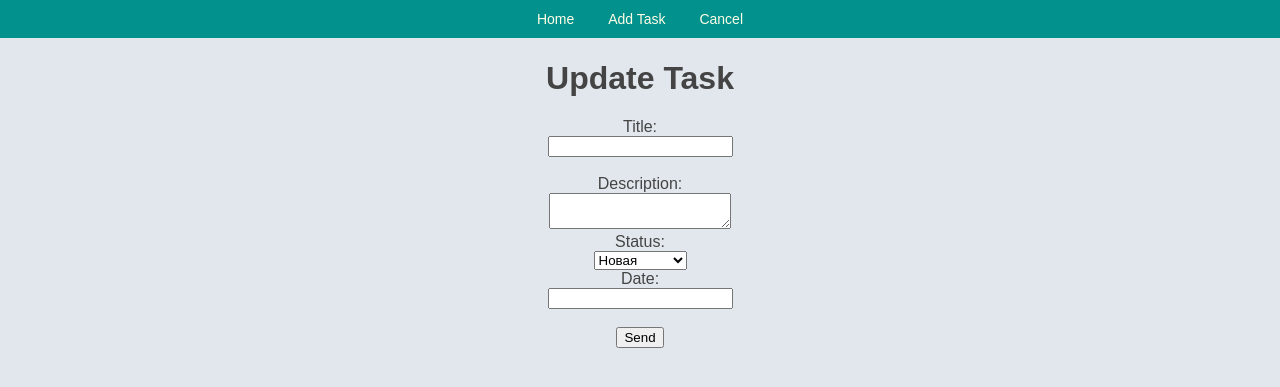
After one commit to Beknasar/python_group_6_homework_47_Ulanbek_uulu_Beknasar, a Django app: page /tasks/1/update/ in a window 1280 px wide. The commit adds this page. Shown: the top 387 px of the page. Run offline with Django 3.2, Linux system fonts and the light colour scheme; data comes from the database, SQL or seed files in the repository.

Commit message:
Добавлено обновление задачи.

```diff
--- a/source/main/urls.py
+++ b/source/main/urls.py
@@ -15,12 +15,13 @@ Including another URLconf
 """
 from django.contrib import admin
 from django.urls import path
-from webapp.views import index_view, create_task_view, delete_view, task_view
+from webapp.views import index_view, create_task_view, delete_view, task_view, update_view
 
 urlpatterns = [
     path('admin/', admin.site.urls),
     path('', index_view, name='index'),
     path('tasks/add/', create_task_view, name='task_create'),
     path('tasks/<int:pk>/', task_view, name='task_view'),
-    path('tasks/<int:pk>/delete/', delete_view, name='task_delete')
+    path('tasks/<int:pk>/delete/', delete_view, name='task_delete'),
+    path('tasks/<int:pk>/update/', update_view, name='task_update')
 ]
--- /dev/null
+++ b/source/webapp/templates/task_update.html
@@ -0,0 +1,33 @@
+{% extends "base.html" %}
+
+{% block title %}Update{% endblock %}
+
+{% block menu %}
+    <li><a href="{% url 'task_view' task.pk %}">Cancel</a></li>
+{% endblock %}
+
+{% block content %}
+    <h1>Update Task</h1>
+
+    <form action="{% url "task_update" task.pk %}" method="post">
+        {% csrf_token %}
+        <label>Title:</label><br/>
+        <input type="text" name="title"/><br/>
+        <br/>
+
+        <label>Description:</label><br/>
+        <textarea name="description"></textarea><br/>
+
+        <label for="id-status">Status:</label><br/>
+        <select name="status" id="id-status">
+             {% for value, label in status_choices %}
+                 <option value="{{ value }}">{{ label }}</option>
+             {% endfor %}
+        </select><br/>
+
+        <label>Date:</label><br/>
+        <input type="text" name="date"/><br/>
+        <br/>
+        <input type="submit" value="Send"/>
+    </form>
+{% endblock %}
--- a/source/webapp/templates/task_view.html
+++ b/source/webapp/templates/task_view.html
@@ -3,6 +3,7 @@
 {% block title %}View{% endblock %}
 
 {% block menu %}
+    <li><a href="{% url 'task_update' task.pk %}">Update</a></li>
     <li><a href="{% url 'task_delete' task.pk %}">Delete</a></li>
 {% endblock %}
 
--- a/source/webapp/views.py
+++ b/source/webapp/views.py
@@ -32,6 +32,24 @@ def create_task_view(request):
         return HttpResponseNotAllowed(
             permitted_methods=['GET', 'POST'])
 
+def update_view(request, pk):
+    task = get_object_or_404(Tasks, pk=pk)
+    if request.method == "GET":
+        return render(request, 'task_update.html', context={
+            'status_choices': STATUS_CHOICES,
+            'task': task
+        })
+    elif request.method == "POST":
+        task.title = request.POST.get('title')
+        task.description = request.POST.get('description')
+        task.status = request.POST.get('status')
+        task.date = request.POST.get('date')
+        task.save()
+
+        return redirect('task_view', pk=task.pk)
+    else:
+        return HttpResponseNotAllowed(permitted_methods=['GET', 'POST'])
+
 def delete_view(request, pk):
     task = get_object_or_404(Tasks, pk=pk)
     if request.method == 'GET':
```
